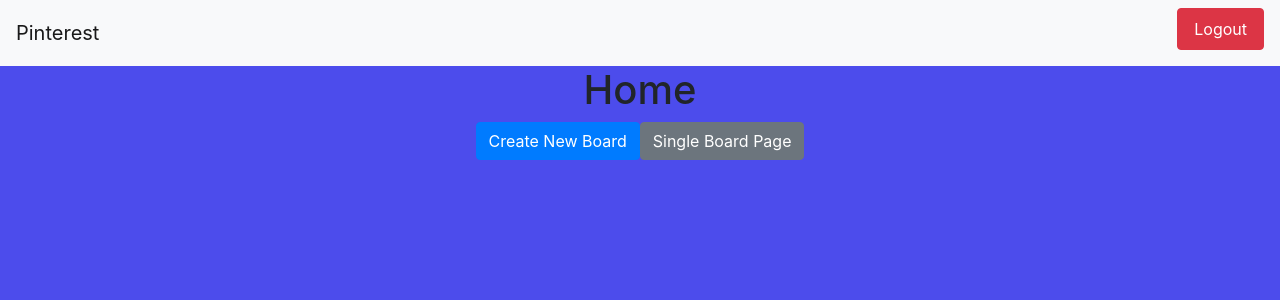
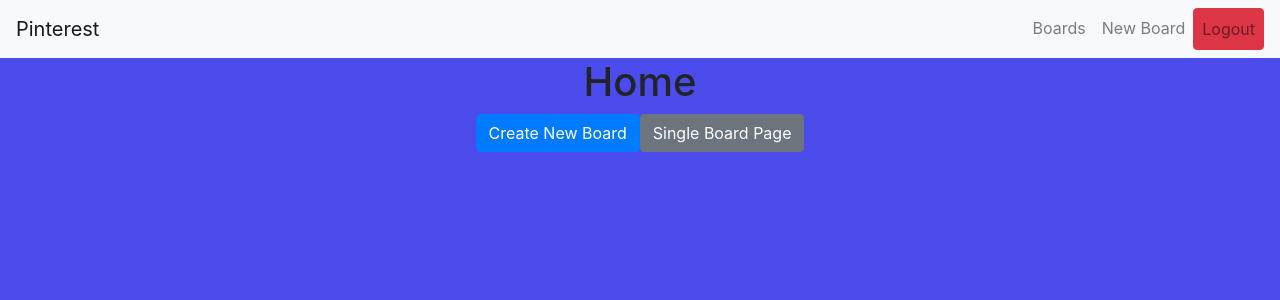
Before and after one commit to gseals/pinterest-routing, a React (Create React App) app: page / in a window 1280 px wide. Shown: the top 300 px of the page. Built offline with nearby package versions, Linux system fonts and the light colour scheme; no server answers; sample sign-in values are in the browser's storage.

Commit message:
better than callans

```diff
--- a/src/components/shared/MyNavBar/MyNavBar.js
+++ b/src/components/shared/MyNavBar/MyNavBar.js
@@ -1,5 +1,5 @@
 import React from 'react';
-
+import { Link } from 'react-router-dom';
 import PropTypes from 'prop-types';
 
 import firebase from 'firebase/app';
@@ -19,19 +19,36 @@
 
   render() {
     const { authed } = this.props;
+    const buildNavBar = () => {
+      if (authed) {
+        return (
+          <ul className="navbar-nav ml-auto">
+            <li className="nav-item">
+              <Link className="nav-link" to="/">Boards</Link>
+            </li>
+            <li className="nav-item">
+              <Link className="nav-link" to="/board/new">New Board</Link>
+            </li>
+            <li className="nav-item">
+              <button className="nav-link btn btn-danger" onClick={this.logMeOut}>Logout</button>
+            </li>
+          </ul>
+        );
+      }
+
+      return (<ul className="navbar-nav ml-auto"></ul>);
+    };
+
     return (
       <div className="MyNavBar">
         <nav className="navbar navbar-expand-lg navbar-light bg-light">
-          <a className="navbar-brand" href="/">Pinterest</a>
-  <button className="navbar-toggler" type="button" data-toggle="collapse" data-target="#navbarSupportedContent" aria-controls="navbarSupportedContent" aria-expanded="false" aria-label="Toggle navigation">
+          <Link className="navbar-brand" to="/">Pinterest</Link>
+          <button className="navbar-toggler" type="button" data-toggle="collapse" data-target="#navbarSupportedContent" aria-controls="navbarSupportedContent" aria-expanded="false" aria-label="Toggle navigation">
             <span className="navbar-toggler-icon"></span>
           </button>
 
           <div className="collapse navbar-collapse" id="navbarSupportedContent">
-            <ul className="navbar-nav mr-auto mt-lg-0"></ul>
-            <div className="my-2 mt-lg-0">
-              {authed && (<button className="nav-link btn btn-danger" onClick={this.logMeOut}>Logout</button>)}
-            </div>
+              { buildNavBar() }
           </div>
         </nav>
       </div>
```
Also changed, not shown: 1 other file (tests, documents, lock files or other folders).
